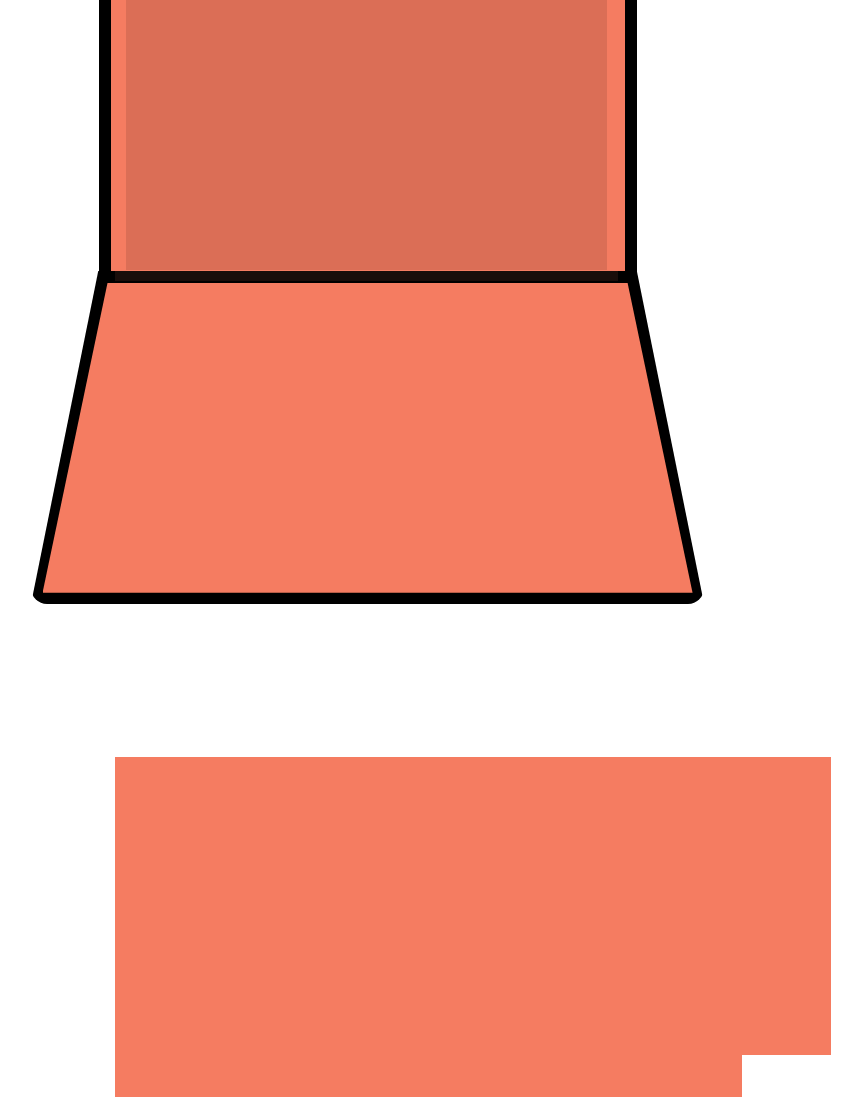
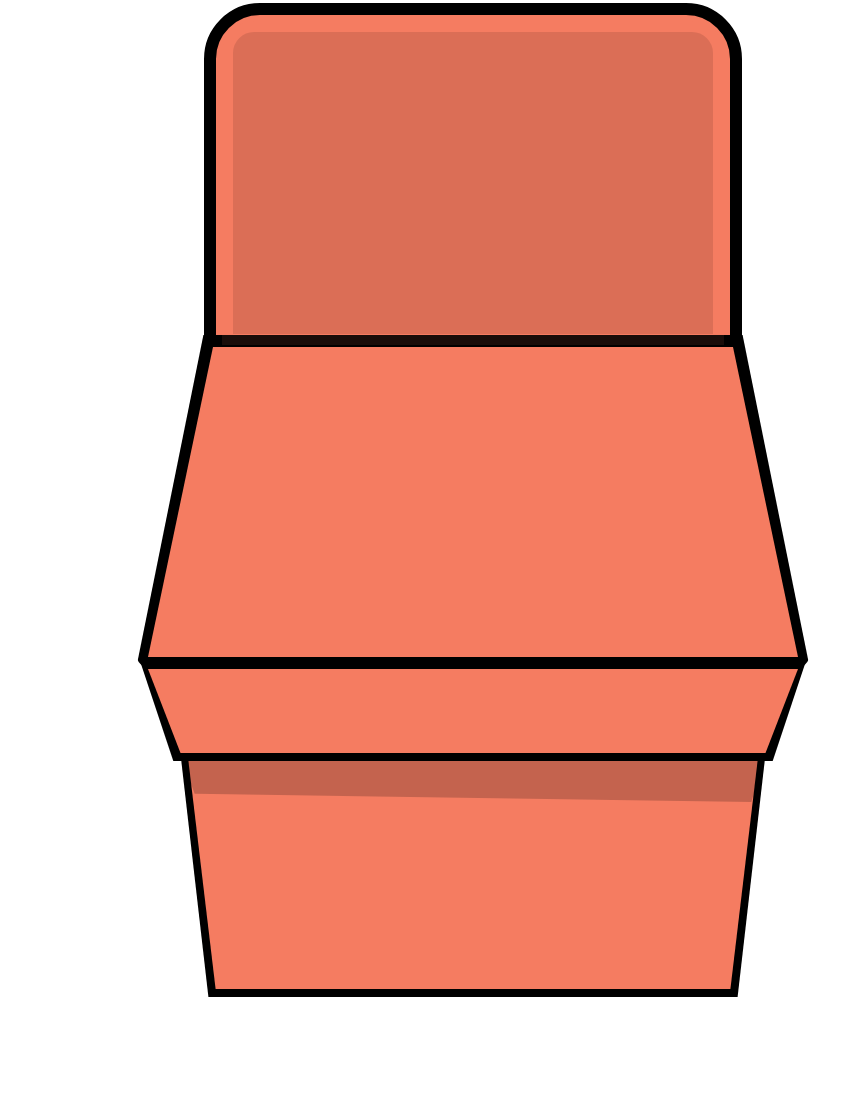
Before and after one commit to samlimby/Whac-A-Mole, a plain HTML site: page index.html in a window 1280 px wide. Shown: the part 99-1196 px from the top of the page, without its empty margins (167-1029 px from the left). After the commit the page ends 1157 px from the top, so only its background shows below. Drawn offline with Linux system fonts and the light colour scheme.

Commit message:
arcade stand css completed

```diff
--- a/index.html
+++ b/index.html
@@ -13,9 +13,13 @@
         <div class="rectangle-3_wrapper">
             <div class="rectangle-3"></div>
         </div>
-        <div class="rectangle-4"></div>
+        <div class="rectangle-4_wrapper">
+            <div class="rectangle-4"></div>
+        </div>
         <div class="rectangle-5"></div>
-        <div class="rectangle-6"></div>
+        <div class="rectangle-6_wrapper">
+            <div class="rectangle-6"></div>
+        </div>
     </div>
     <script src="script.js"></script>
 </body>
--- a/styles.css
+++ b/styles.css
@@ -4,11 +4,13 @@
 }
 
 .arcade-stand {
+    display: flex;
+    justify-content: center;
     position: relative;
     width: 716.16px;
     height: 1037.4px;
     margin: auto;
-    margin-top: 56px;
+    margin-top: 120px;
 }
 
 .rectangle-1 {
@@ -27,7 +29,6 @@
     position: absolute;
     z-index: 5;
     top: -18px;
-    left: -16px;
     width: 514.5px;
     height: 320px;
     border-radius: 56px 56px 0px 0px;
@@ -37,11 +38,11 @@
 
 .rectangle-3_wrapper {
     position: absolute;
+    z-index: 4;
     top: 314px;
-    left: -84px;
     width: 650px;
     height: 310px;
-    padding: 11.63px;
+    padding: 12px;
     box-sizing: content-box;
     background-color: black;
     clip-path: polygon(10% 0%, 90% 0%, 100% 100%, 0% 100%);
@@ -49,43 +50,56 @@
 }
 
 .rectangle-3 {
-    width: 100%; /* Full width inside the wrapper */
+    width: 100%;
     height: 100%;
     background-color: #f57c61;
     clip-path: polygon(10% 0%, 90% 0%, 100% 100%, 0% 100%);
 }
 
+.rectangle-4_wrapper {
+    position: absolute;
+    top: 640px;
+    z-index: 3;
+    width: 650px;
+    height: 84px;
+    padding: 8px;
+    box-sizing: content-box;
+    background-color: black;
+    clip-path: polygon(0% 0%, 100% 0%, 95% 100%, 5% 100%);
+}
+
 .rectangle-4 {
-    position: absolute;
-    z-index: 3;
-    top: 800px;
-    width: 716.16px;
-    height: 297.969px;
-    flex-shrink: 0;
-    background-color: #F57C61;
-    stroke-width: 11.634px;
-    stroke: #000;
+    width: 100%;
+    height: 100%;
+    background-color: #f57c61;
+    clip-path: polygon(0% 0%, 100% 0%, 95% 100%, 5% 100%);
 }
 
 .rectangle-5 {
     position: absolute;
     z-index: 2;
-    top: 800px;
-    width: 626.963px;
-    height: 60.757px;
-    flex-shrink: 0;
-    background-color: #000;
-    opacity: 0.2;
+    top: 740px;
+    width: 580px;
+    height: 41px;
+    background-color: rgba(0, 0, 0, 0.2);
+    clip-path: polygon(0% 0%, 100% 0%, 98% 100%, 2% 80%);
+}
+
+.rectangle-6_wrapper {
+    position: absolute;
+    top: 720px;
+    z-index: 1;
+    width: 572px;
+    height: 240px;
+    padding: 8px;
+    box-sizing: content-box;
+    background-color: black;
+    clip-path: polygon(0% 0%, 100% 0%, 95% 100%, 5% 100%);
 }
 
 .rectangle-6 {
-    position: absolute;
-    z-index: 1;
-    top: 800px;
-    width: 626.963px;
-    height: 339.982px;
-    flex-shrink: 0;
-    background-color: #F57C61;
-    stroke-width: 11.634px;
-    stroke: #000;
+    width: 100%;
+    height: 100%;
+    background-color: #f57c61;
+    clip-path: polygon(0% 0%, 100% 0%, 95% 100%, 5% 100%);
 }
```
